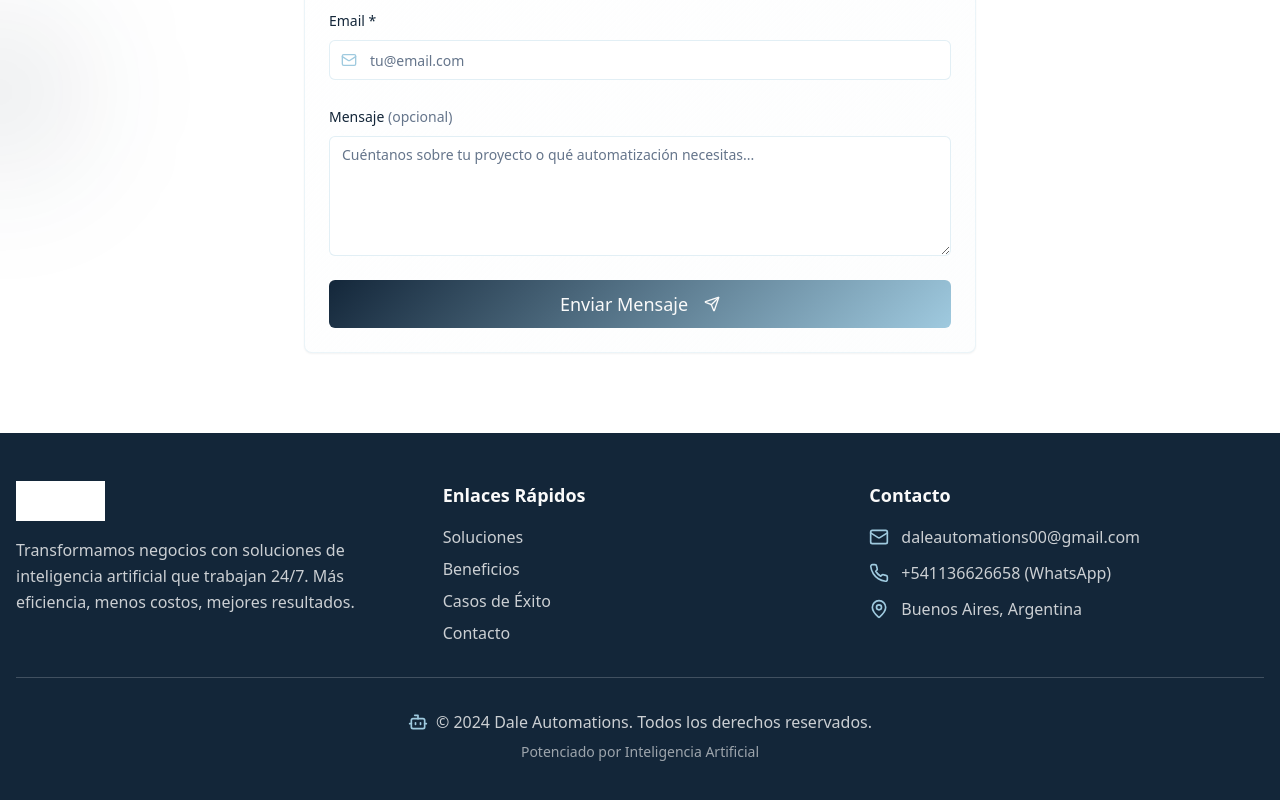
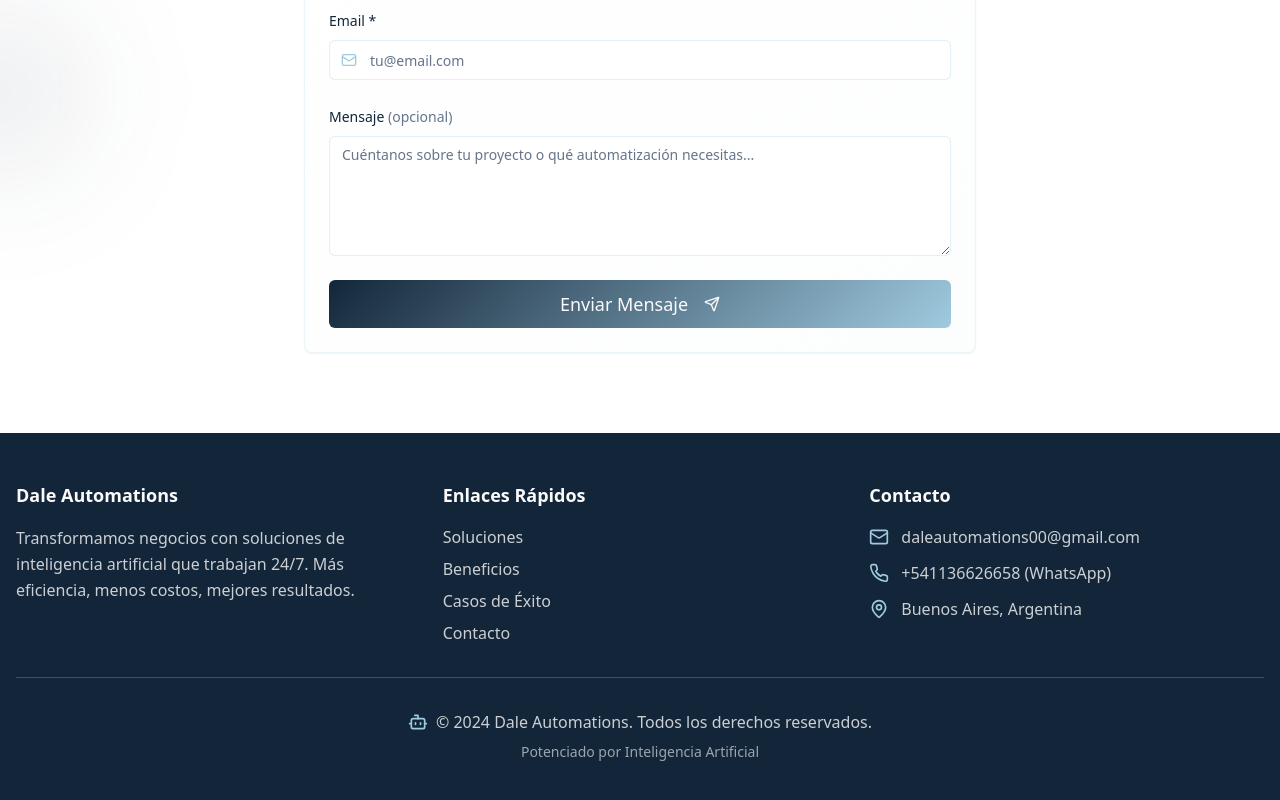
Before and after one commit to Dale-Automations/dale-automations-web, a React (Vite) app: page / in a window 1280 px wide. Shown: the part 3865-4665 px from the top of the page. Built offline with nearby package versions, Linux system fonts and the light colour scheme.

Commit message:
Fix footer logo issue
Remove logo from footer to resolve display issues.

```diff
--- a/src/components/Footer.tsx
+++ b/src/components/Footer.tsx
@@ -7,13 +7,7 @@ const Footer = () => {
         <div className="grid md:grid-cols-3 gap-8">
           {/* Logo and description */}
           <div className="space-y-4">
-            <div className="flex items-center space-x-2">
-              <img
-                src="/lovable-uploads/926ffbee-3111-4061-8a88-9f82f6821269.png"
-                alt="Dale Automations Logo"
-                className="h-10 w-auto filter brightness-0 invert"
-              />
-            </div>
+            <h4 className="text-lg font-semibold text-primary-foreground">Dale Automations</h4>
             <p className="text-primary-foreground/80 leading-relaxed">
               Transformamos negocios con soluciones de inteligencia artificial que trabajan 24/7.
               Más eficiencia, menos costos, mejores resultados.
```
